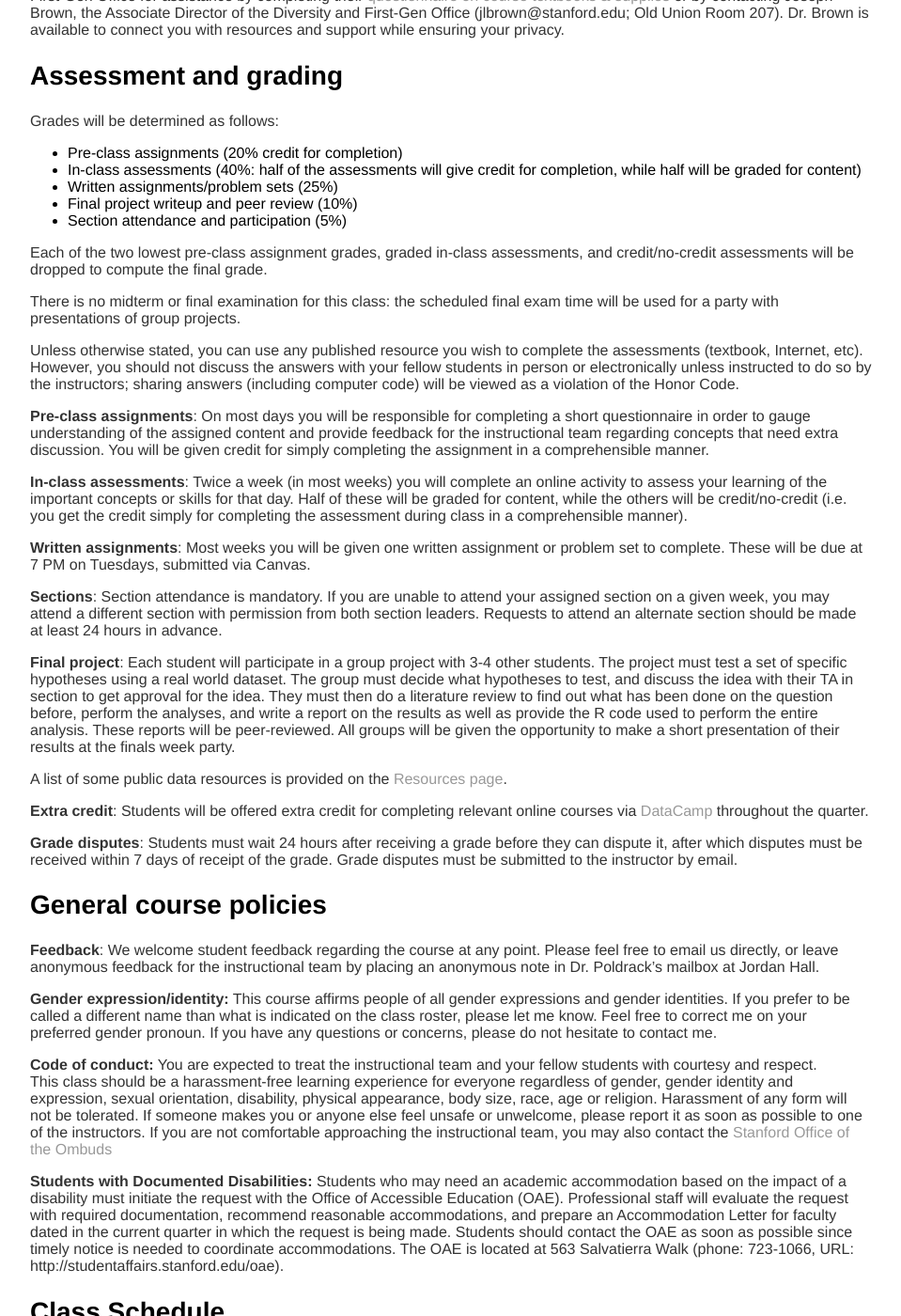
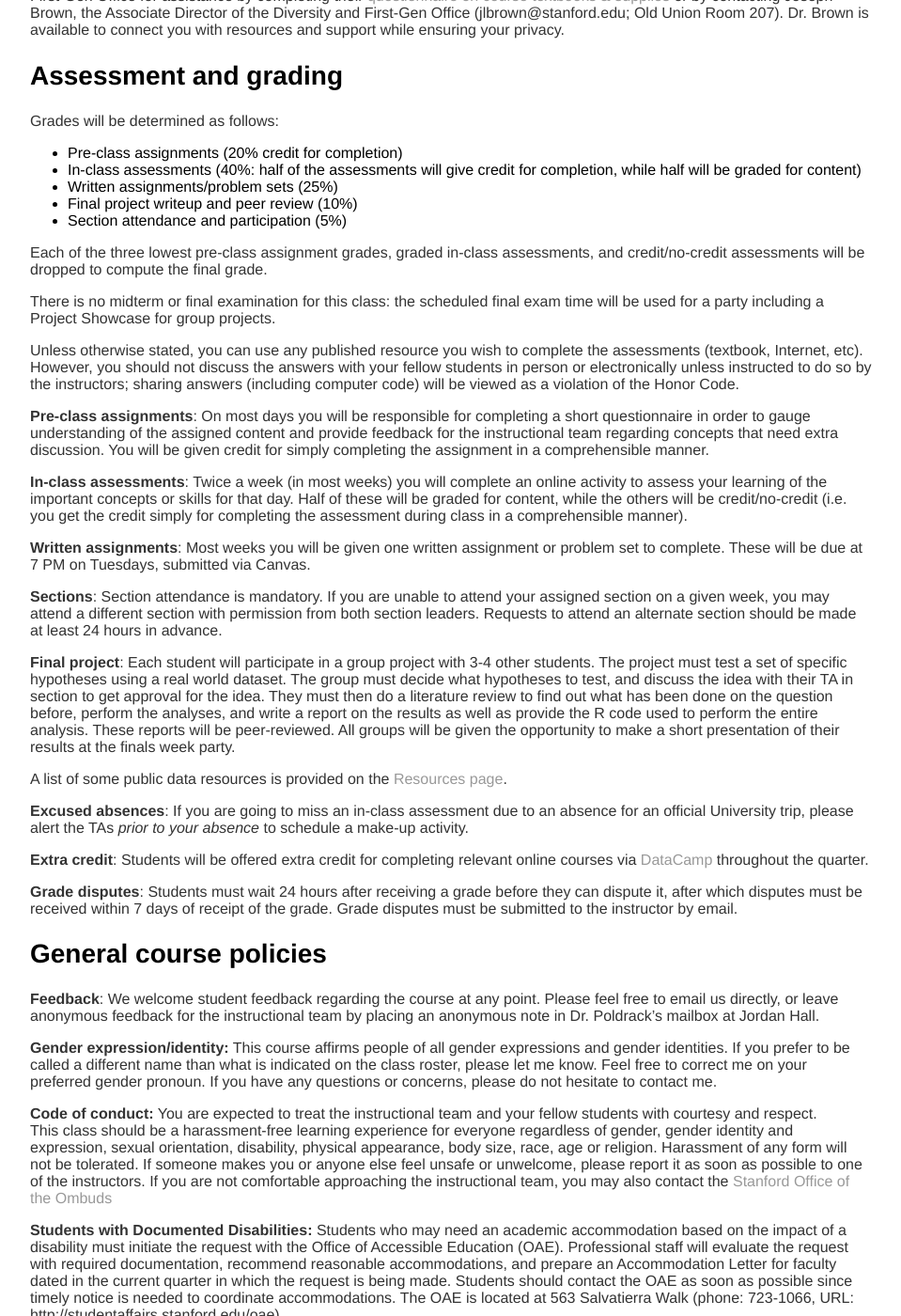
Before and after one commit to stats60/stats60.github.io, a Jekyll site: the page built from full_syllabus/index.md, in a window 1280 px wide and 1400 px high, scrolled down 1289 px. Shown: the whole window at 94% size, without its empty margins (160-1119 px from the left). Built offline with Jekyll 4.4.1, drawn with Linux system fonts in a browser that asks for light colours; our own code applies the rules of GitHub Pages for plain Markdown files; some of the changed text lies outside the part shown.

Commit message:
autoupdate

```diff
--- a/full_syllabus/index.md
+++ b/full_syllabus/index.md
@@ -49,9 +49,9 @@ Grades will be determined as follows:
 - Final project writeup and peer review (10%)
 - Section attendance and participation (5%)
 
-Each of the two lowest pre-class assignment grades, graded in-class assessments, and credit/no-credit assessments will be dropped to compute the final grade.
+Each of the three lowest pre-class assignment grades, graded in-class assessments, and credit/no-credit assessments will be dropped to compute the final grade.
 
-There is no midterm or final examination for this class: the scheduled final exam time will be used for a party with presentations of group projects.
+There is no midterm or final examination for this class: the scheduled final exam time will be used for a party including a Project Showcase for group projects.
 
 Unless otherwise stated, you can use any published resource you wish to complete the assessments (textbook, Internet, etc).  However, you should not discuss the answers with your fellow students in person or electronically unless instructed to do so by the instructors; sharing answers (including computer code) will be viewed as a violation of the Honor Code.
 
@@ -67,6 +67,8 @@ Unless otherwise stated, you can use any published resource you wish to complete
 The project must test a set of specific hypotheses using a real world dataset.   The group must decide what hypotheses to test, and discuss the idea with their TA in section to get approval for the idea.  They must then do a literature review to find out what has been done on the question before, perform the analyses, and write a report on the results as well as provide the R code used to perform the entire analysis.  These reports will be peer-reviewed.  All groups will be given the opportunity to make a short presentation of their results at the finals week party.
 
 A list of some public data resources is provided on the [Resources page](../resources/).
+
+**Excused absences**: If you are going to miss an in-class assessment due to an absence for an official University trip, please alert the TAs *prior to your absence* to schedule a make-up activity.
 
 **Extra credit**:  Students will be offered extra credit for completing
 relevant online courses via [DataCamp](http://datacamp.com) throughout
@@ -96,7 +98,7 @@ Students who may need an academic accommodation based on the impact of a disabil
 | 1/12|R Lab: Basics<br><br>Learning Objectives:<br><br>After this lecture, you should be able to:<br>* Interact with an RMarkdown notebook in RStudio<br>* Describe the difference between a variable and a function<br>* Create a vector, matrix, or data frame and access its elements<br>* Load a data file into a data frame and plots its contents<br><br>Links:<br><br>* For additional practice with R, check out the free courses provided by [Datacamp](http://www.datacamp.com).  In particular, their [Introduction to R](https://www.datacamp.com/courses/free-introduction-to-r) provides a nice basic overview of working in R.<br><br>|Install RStudio ([instructions](https://psych10.github.io/sessions/03/))<br>Complete chapters 1-4 of the CodeSchool TryR tutorial (http://tryr.codeschool.com/)|
 | **1/15**|**no class, MLK day**|****|
 | 1/17|Summarizing data<br><br>Learning Objectives:<br><br>After this lecture, you should be able to:<br>* Compute absolute, relative, and cumulative frequency distributions for a given dataset<br>* Generate a graphical representation of frequency distributions<br>* Describe the difference between a normal and a long-tailed distribution, and describe the situations that give rise to each<br><br>Links:<br><br>* [R Notebook for lecture](https://rawgit.com/psych10/psych10/master/notebooks/Session04-SummarizingData/Session04-SummarizingData.html)<br>* [Social network data](https://snap.stanford.edu/data/egonets-Facebook.html)<br><br>|Adventure, Chapter 3|
-| 1/19|Fitting models (central tendency)<br><br>Learning Objectives:<br><br>After this lecture, you should be able to:<br>* Describe the basic equation for statistical models (outcome=model + error)<br>* Describe different measures of central tendency and dispersion, how they are computed, and how to determine which is most appropriate in any given circumstance.<br><br>|Adventure, Chapter 4|
+| 1/19|Fitting models (central tendency)<br><br>Learning Objectives:<br><br>After this lecture, you should be able to:<br>* Describe the basic equation for statistical models (outcome=model + error)<br>* Describe different measures of central tendency and dispersion, how they are computed, and how to determine which is most appropriate in any given circumstance.<br><br>Links:<br><br>* [R Notebook for lecture](https://rawgit.com/psych10/psych10/master/notebooks/Session05-FittingModels/Session05-FittingModels.html)<br><br>|Adventure, Chapter 4|
 | 1/22|Visualizing data<br><br>Learning Objectives:<br><br>After this lecture, you should be able to:<br>* Describe the principles that distinguish between good and bad graphs, and use them to identify good versus bad graphs.<br><br>|Adventure, Chapter 5|
 | 1/24|Z-scores<br><br>Learning Objectives:<br><br>After this lecture, you should be able to:<br>* Describe the concept of a Z-score and compute them from a dataset<br><br>|Adventure, Chapter 6|
 | 1/26|R lab: Data wrangling and visualization<br><br>Learning Objectives:<br><br>After this lecture, you should be able to:<br>* Describe the concept of tidy data<br>* Load a data file and prepare it for analysis<br>* Plot summary graphs using ggplot<br><br>||
```
Also changed, not shown: other parts of full_syllabus/index.md (+1 -1 lines), syllabus/index.md (+1 -1 lines).
